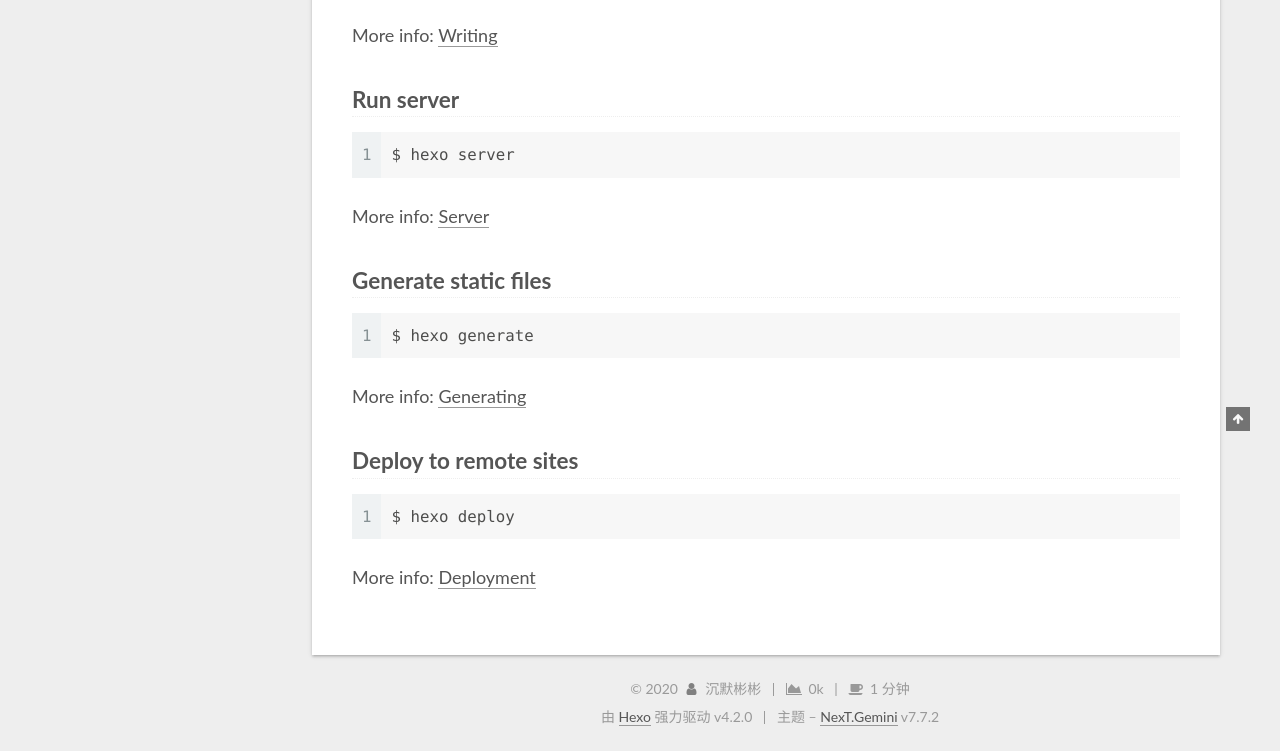
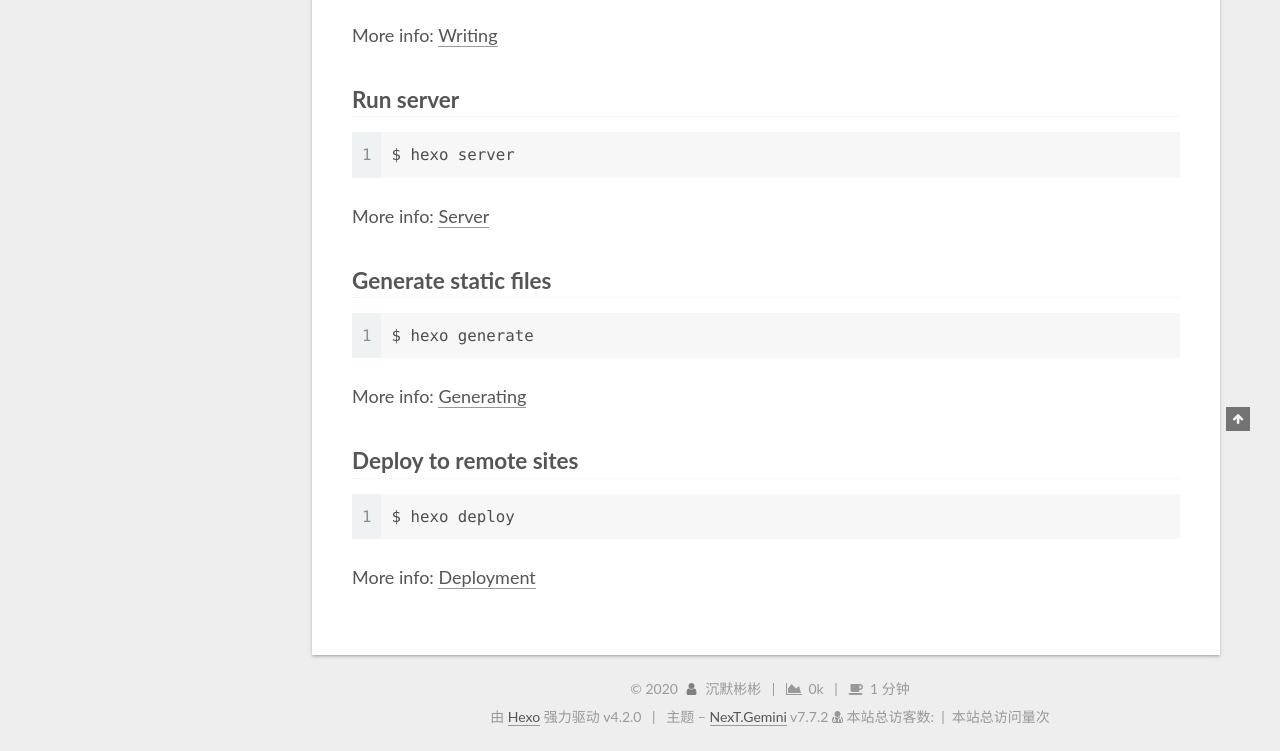
Before and after one commit to binbin0816/binbin99.github.io, a plain HTML site: page 2020/03/05/hello-world/index.html in a window 1280 px wide. Shown: the part 469-1220 px from the top of the page. Drawn offline with Linux system fonts and the light colour scheme.

Commit message:
Site updated: 2020-03-05 23:18:26

```diff
--- a/2020/03/05/hello-world/index.html
+++ b/2020/03/05/hello-world/index.html
@@ -345,6 +345,16 @@
   <span class="post-meta-divider">|</span>
   <div class="theme-info">主题 – <a href="https://theme-next.org/" class="theme-link" rel="noopener" target="_blank">NexT.Gemini</a> v7.7.2
   </div>
+<div class="powered-by">
+  <i class="fa fa-user-md"></i>
+  <span id="busuanzi_container_site_uv">
+    本站总访客数:<span id="busuanzi_value_site_uv"></span>&nbsp;&nbsp;|
+  </span>
+  <span id="busuanzi_container_site_pv">
+      &nbsp;本站总访问量<span id="busuanzi_value_site_pv"></span>次
+  </span>
+  </div>
+  </div>
 
 
 
--- a/css/main.css
+++ b/css/main.css
@@ -1162,7 +1162,7 @@ pre .javascript .function {
 }
 .links-of-author a::before,
 .links-of-author span.exturl::before {
-  background: #60ffc6;
+  background: #ff65ff;
   border-radius: 50%;
   content: ' ';
   display: inline-block;
```
Also changed, not shown: archives/2020/03/index.html (+10 -0 lines), archives/2020/index.html (+10 -0 lines), archives/index.html (+10 -0 lines), index.html (+10 -0 lines), background/fengjing.jpg (added).
